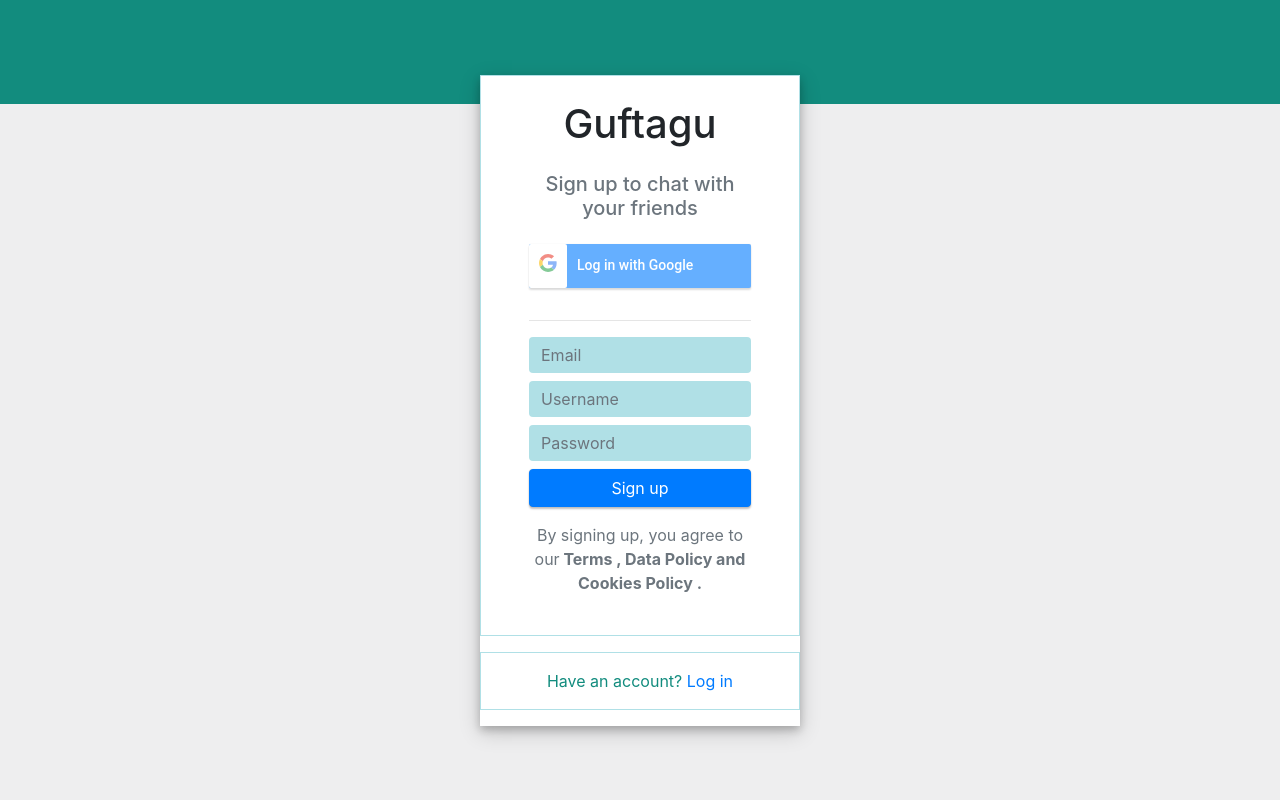
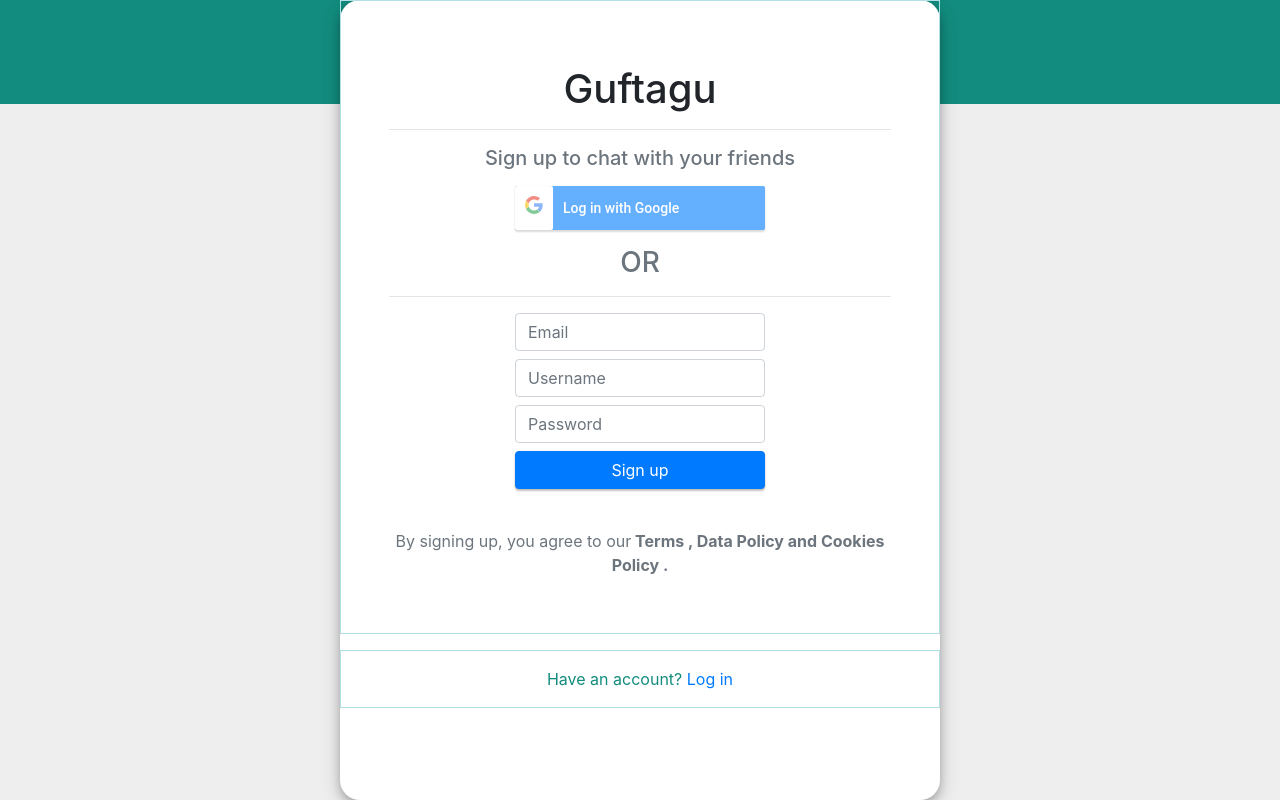
Before and after one commit to attainu/guftagu-au3, a React (Create React App) app: page / in a window 1280 px wide. Built offline with nearby package versions, Linux system fonts and the light colour scheme.

Commit message:
signup page design w/h/m

```diff
--- a/src/App.scss
+++ b/src/App.scss
@@ -16,6 +16,10 @@
 
 // }
 
+.name{
+    margin-top:40px
+}
+
 .sign-up-success{
     position: absolute;
     // top:5%;
@@ -32,16 +36,30 @@
 
 }
 
+.google-login{
+    width: 250px;
+    border-radius: 20px;
+}
+
+.form-group{
+    display: flex;
+    flex-direction: column;
+    align-items: center;
+}
+
 .policy, .policy:hover, .policy:focus{
     text-decoration: none
 }
 
 .signup-input{
-    background-color: powderblue;
-    border: none
+    width: 250px;
+    // background-color: powderblue;
+    // border: none
 }
 
 .sign-up-btn{
+    margin-bottom: 40px;
+    width: 250px;
     box-shadow: rgba(0, 0, 0, 0.24) 0px 2px 2px 0px, rgba(0, 0, 0, 0.24) 0px 0px 1px 0px
 }
 
@@ -50,7 +68,9 @@
     // flex-direction: column;
     // align-items: center;
     text-align: center;
-    width: 320px;// 20%;
+    border-radius: 20px;
+    width: 600px;// 20%;
+    height: 800px;
     background-color: white;
     box-shadow: 0 4px 8px 0 rgba(0, 0, 0, 0.2), 0 6px 20px 0 rgba(0, 0, 0, 0.19);
 }
@@ -61,13 +81,16 @@
 
 
 @media only screen and (max-width:600px){
-    // .signup-page{
-    //     width: 80%
-    // }
+    .signup-page{
+        height: 100%
+    }
     .sign-up-success{
         height: 10%
         // width:50%;
         // top: 40%;
         // left:25%;
     }
+    .name{
+        margin-top: 40px;
+    }
 }
--- a/src/Home.scss
+++ b/src/Home.scss
@@ -14,6 +14,13 @@
     // border: 1px solid #ece5dd
 
 
+}
+
+.form-control:focus{
+    border:1px solid black;
+    // border-color:none;
+    border-radius:6px;
+    box-shadow:none
 }
 
 
--- a/src/Signup.js
+++ b/src/Signup.js
@@ -78,15 +78,17 @@ const Signup = (props) => {
         <Alert refx={ref1} class='alert alert-success' header='Sign Up Successful!' text='Thanks! Your account has been successfully created' />
 
         <div className='signup mb-3 px-5 py-4'>
-            <h1 className='name mb-4'>Guftagu</h1>
-            <h5 className='tagline mb-4 text-secondary'>Sign up to chat with your friends</h5>
+            <h1 className='name mb-3'>Guftagu</h1>
+            <hr/>
+            <h5 className='tagline mb-3 text-secondary'>Sign up to chat with your friends</h5>
             <GoogleSignUp onSubmit={onSubmit} failure={failure}/>
+            <h3 className='text-secondary'>OR</h3>
             <hr/>
             <form className='form-group my-3' onChange={onChange} onSubmit={onSubmit}>
                 <input name='email' value={user.email} type='email' className="form-control mb-2 signup-input" placeholder='Email' required/>
                 <input name='username' value={user.username} type='text' className="form-control mb-2 signup-input" placeholder='Username' required/>
                 <input name='password' value={user.password} type='password' className="form-control mb-2 signup-input" placeholder='Password' required/>
-                <button className="btn btn-primary w-100 mb-3 sign-up-btn">Sign up</button>
+                <button className="btn btn-primary sign-up-btn">Sign up</button>
                 <p><Link to='/policy' className='policy text-secondary'>By signing up, you agree to our<strong> Terms , Data Policy and Cookies Policy .</strong></Link></p>
             </form>
         </div>
```
